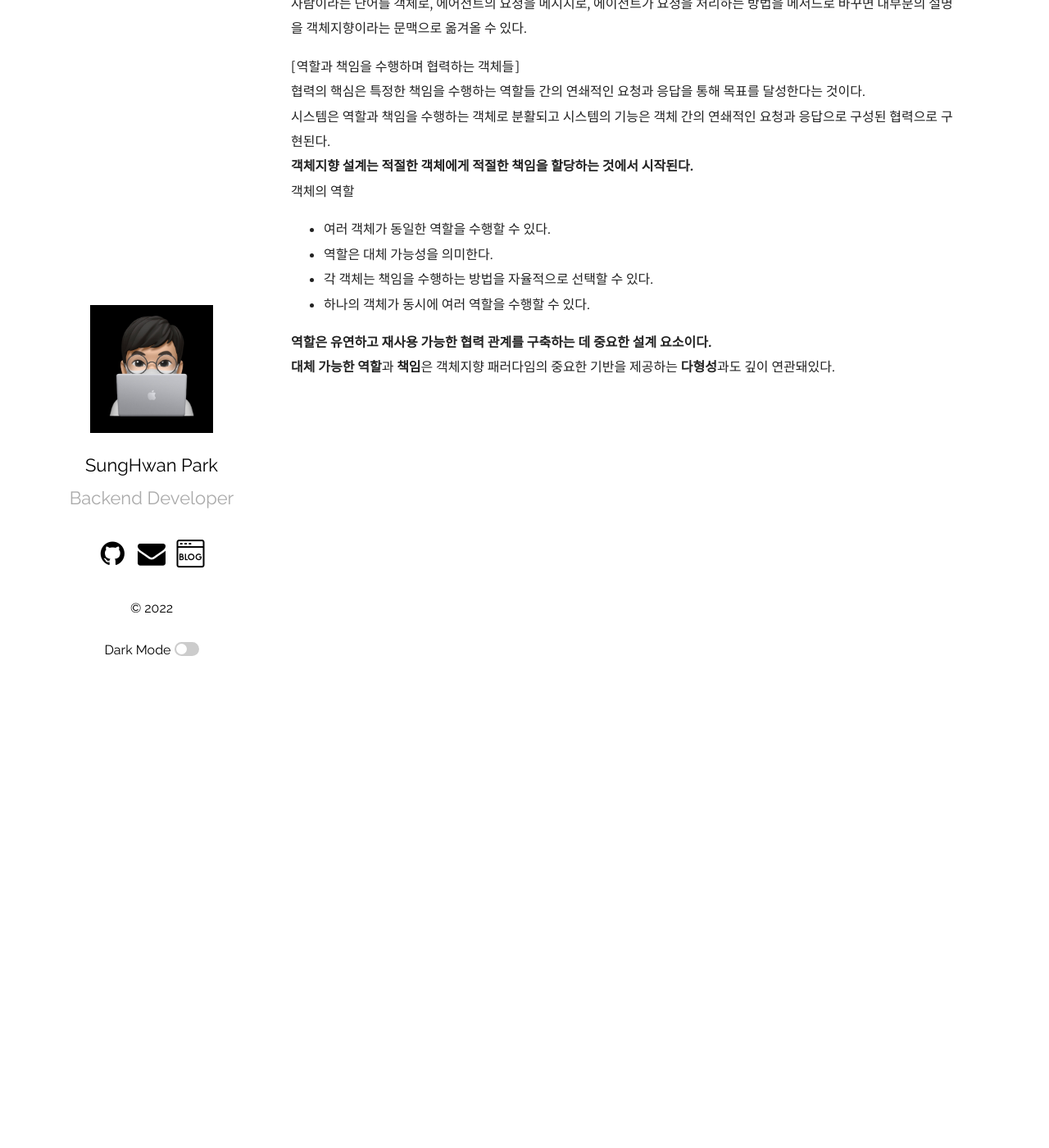
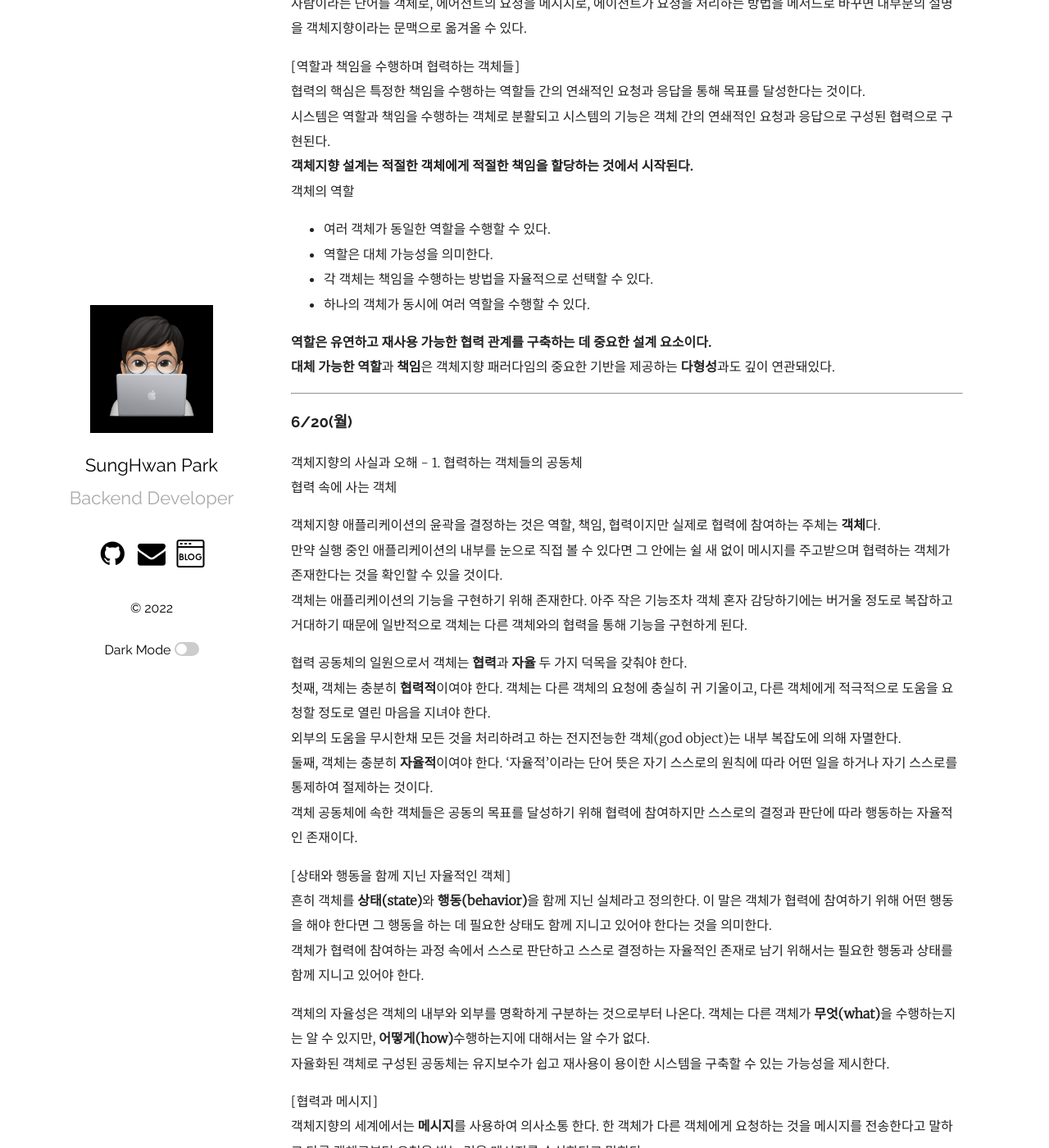
Before and after one commit to mrpark219/TIL, a Jekyll site: the page built from _posts/2022-06-01-6월TIL.markdown, in a window 1280 px wide and 1400 px high, scrolled down 16194 px. Shown: the whole window at 82% size. Built offline with Jekyll 4.4.1, drawn with Linux system fonts in a browser that asks for light colours; comment, search, counter and statistics services are not loaded; some of the changed text lies outside the part shown.

Commit message:
feat: 2022-06-20 TIL 추가

```diff
--- a/_posts/2022-06-01-6월TIL.markdown
+++ b/_posts/2022-06-01-6월TIL.markdown
@@ -739,3 +739,40 @@ public class Client {
 
 **역할은 유연하고 재사용 가능한 협력 관계를 구축하는 데 중요한 설계 요소이다.**
 **대체 가능한 역할**과 **책임**은 객체지향 패러다임의 중요한 기반을 제공하는 **다형성**과도 깊이 연관돼있다.
+
+---
+
+### 6/20(월)
+
+객체지향의 사실과 오해 - 1. 협력하는 객체들의 공동체
+협력 속에 사는 객체
+
+객체지향 애플리케이션의 윤곽을 결정하는 것은 역할, 책임, 협력이지만 실제로 협력에 참여하는 주체는 **객체**다.
+만약 실행 중인 애플리케이션의 내부를 눈으로 직접 볼 수 있다면 그 안에는 쉴 새 없이 메시지를 주고받으며 협력하는 객체가 존재한다는 것을 확인할 수 있을 것이다.
+객체는 애플리케이션의 기능을 구현하기 위해 존재한다. 아주 작은 기능조차 객체 혼자 감당하기에는 버거울 정도로 복잡하고 거대하기 때문에 일반적으로 객체는 다른 객체와의 협력을 통해 기능을 구현하게 된다.
+
+협력 공동체의 일원으로서 객체는 **협력**과 **자율** 두 가지 덕목을 갖춰야 한다.
+첫째, 객체는 충분히 **협력적**이여야 한다. 객체는 다른 객체의 요청에 충실히 귀 기울이고, 다른 객체에게 적극적으로 도움을 요청할 정도로 열린 마음을 지녀야 한다.
+외부의 도움을 무시한채 모든 것을 처리하려고 하는 전지전능한 객체(god object)는 내부 복잡도에 의해 자멸한다.
+둘째, 객체는 충분히 **자율적**이여야 한다. '자율적'이라는 단어 뜻은 자기 스스로의 원칙에 따라 어떤 일을 하거나 자기 스스로를 통제하여 절제하는 것이다.
+객체 공동체에 속한 객체들은 공동의 목표를 달성하기 위해 협력에 참여하지만 스스로의 결정과 판단에 따라 행동하는 자율적인 존재이다.
+
+[상태와 행동을 함께 지닌 자율적인 객체]
+흔히 객체를 **상태(state)**와 **행동(behavior)**을 함께 지닌 실체라고 정의한다. 이 말은 객체가 협력에 참여하기 위해 어떤 행동을 해야 한다면 그 행동을 하는 데 필요한 상태도 함께 지니고 있어야 한다는 것을 의미한다.
+객체가 협력에 참여하는 과정 속에서 스스로 판단하고 스스로 결정하는 자율적인 존재로 남기 위해서는 필요한 행동과 상태를 함께 지니고 있어야 한다.
+
+객체의 자율성은 객체의 내부와 외부를 명확하게 구분하는 것으로부터 나온다. 객체는 다른 객체가 **무엇(what)**을 수행하는지는 알 수 있지만, **어떻게(how)**수행하는지에 대해서는 알 수가 없다.
+자율화된 객체로 구성된 공동체는 유지보수가 쉽고 재사용이 용이한 시스템을 구축할 수 있는 가능성을 제시한다.
+
+[협력과 메시지]
+객체지향의 세계에서는 **메시지**를 사용하여 의사소통 한다. 한 객체가 다른 객체에게 요청하는 것을 메시지를 전송한다고 말하고 다른 객체로부터 요청을 받는 것을 메시지를 수신한다고 말한다.
+이때 메시지는 전송하는 객체를 **송신사(sender)**라고 부르고 메시지를 수신하는 객체를 **수신자(receiver)**라고 부른다.
+
+[메서드와 자율성]
+객체는 다른 객체와 협력하기 위해 메시지를 전송한다. 수신자는 먼저 수신된 메시지를 이해할 수 있는지 여부를 판단한 후 미리 정해진 자신만의 방법에 따라 메시지를 처리한다.
+이처럼 객체가 수신된 메시지를 처리하는 방법을 **메서드(method)**라고 부른다.
+객체지향 프로그래밍 언어에서 메서드는 클래스 안에 포함된 함수 또는 프로시저를 통해 구현된다. 따라서 어떤 객체에게 메시지를 전송하면 결과적으로 메시지에 대응되는 특정 메서드가 실행된다.
+메시지와 메서드의 분리는 객체의 협력에 참여하는 객체들 간의 자율성을 증진시킨다.
+
+외부의 요청이 무엇인지를 표현하는 메시지와 요청을 처리하기 위한 구체적인 방법인 메서드를 분리하는 것은 객체의 자율성을 높이는 핵심 메커니즘이다.
+이것은 **캡슐화(encapsulation)**라는 개념과도 깊이 관련되어 있다.
```
